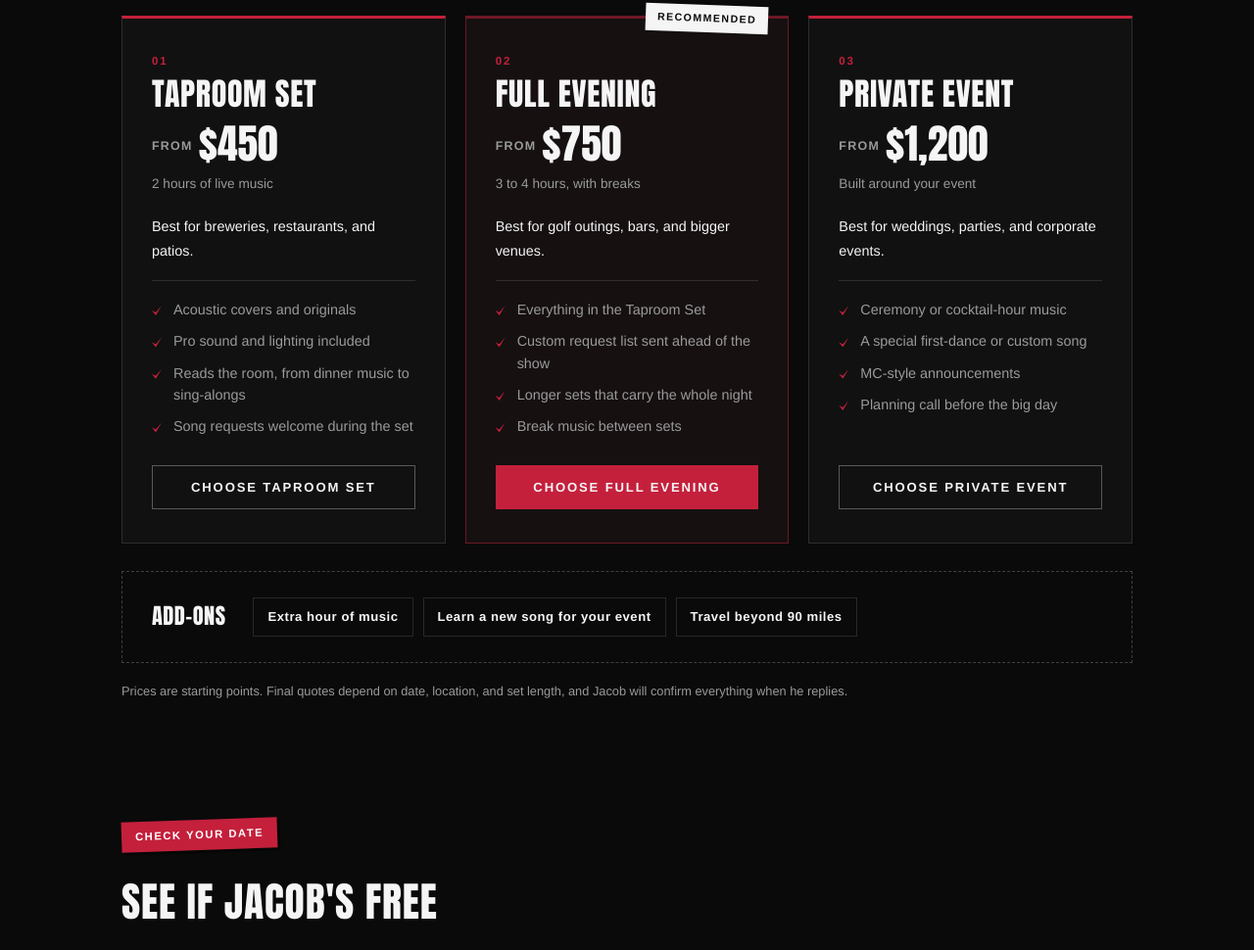
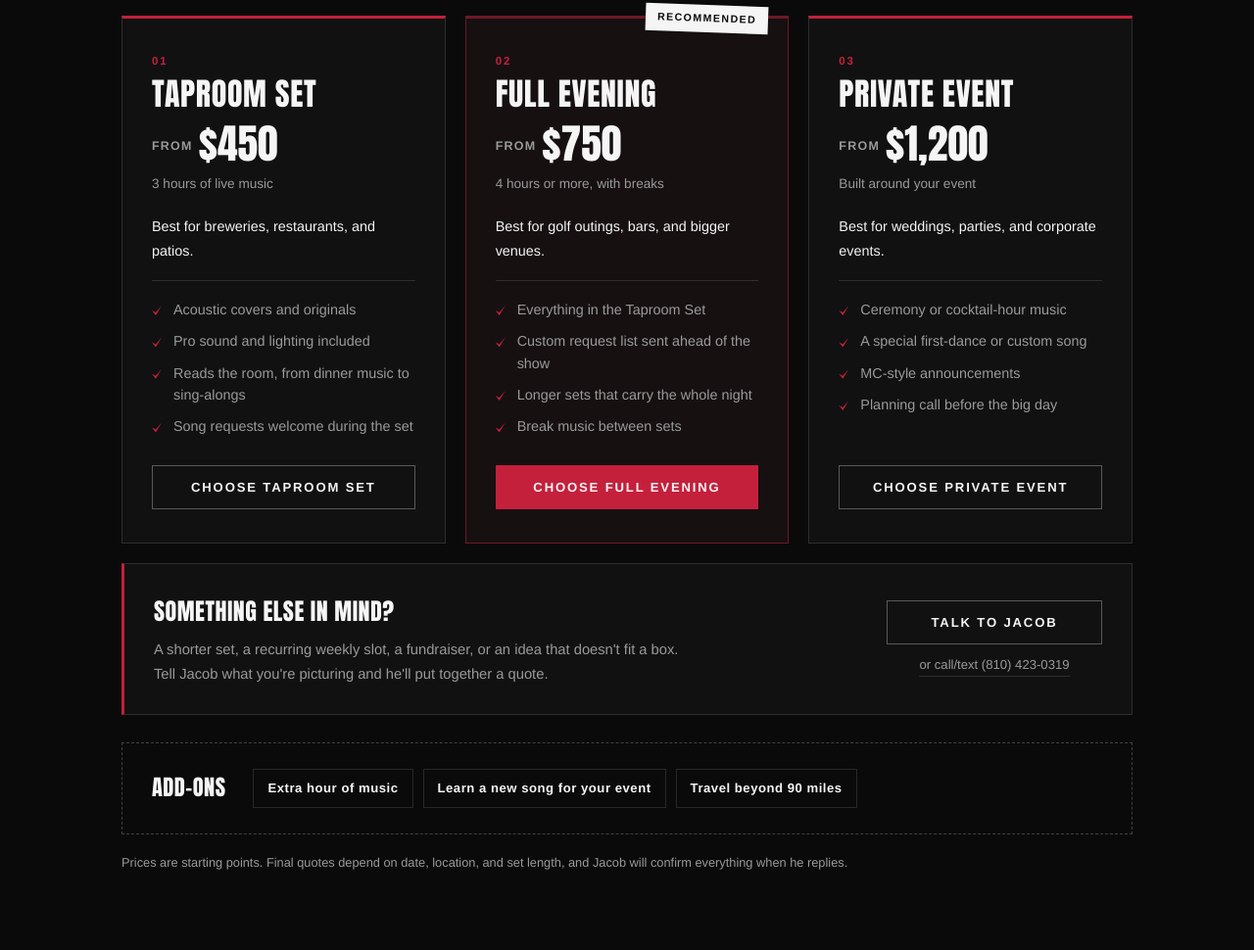
Before and after one commit to kwaker225/jacobsmithmusic, a plain HTML site: page book.html in a window 1280 px wide. Shown: the part 1832-2802 px from the top of the page at 98% size. Drawn offline with nearby package versions, Linux system fonts and the light colour scheme; no server answers.

Commit message:
Taproom Set to 3 hours, add 'Something else' contact option
Co-Authored-By: Claude Opus 5.5 <noreply@anthropic.com>
Claude-Session: https://claude.ai/code/session_01RKtNUxnTJsDfEjU7TPAkHv

```diff
--- a/book.html
+++ b/book.html
@@ -83,6 +83,13 @@
   .btn-ghost{background:transparent;color:var(--white);border:1.5px solid rgba(255,255,255,0.3);cursor:pointer;}
   .btn-ghost:hover{border-color:var(--red);background:rgba(196,32,60,0.1);}
   .pkg-card .btn-primary{cursor:pointer;}
+  .pkg-custom{margin-top:20px;background:var(--bg-soft);border:1px solid var(--line);border-left:3px solid var(--red);padding:28px 30px;display:flex;gap:28px;align-items:center;justify-content:space-between;}
+  .pkg-custom h3{font-size:1.5rem;color:var(--white);margin-bottom:6px;}
+  .pkg-custom p{margin:0;color:var(--grey);font-size:0.92rem;max-width:560px;}
+  .pkg-custom-actions{display:flex;flex-direction:column;align-items:center;gap:10px;flex-shrink:0;min-width:220px;}
+  .pkg-custom-call{font-size:0.82rem;color:var(--grey);border-bottom:1px solid var(--line);}
+  .pkg-custom-call:hover{color:var(--white);}
+  @media(max-width:700px){.pkg-custom{flex-direction:column;align-items:stretch;}.pkg-custom-actions{min-width:0;}}
   .addons{margin-top:28px;border:1px dashed rgba(255,255,255,0.22);padding:26px 30px;display:grid;grid-template-columns:auto 1fr;gap:28px;align-items:start;}
   @media(max-width:700px){.addons{grid-template-columns:1fr;gap:14px;}}
   .addons h3{font-size:1.4rem;color:var(--white);}
@@ -426,7 +433,7 @@
           <p class="pkg-tier">01</p>
           <h3>Taproom Set</h3>
           <p class="pkg-price"><small>From</small>$450</p>
-          <p class="pkg-length">2 hours of live music</p>
+          <p class="pkg-length">3 hours of live music</p>
           <p class="pkg-best">Best for breweries, restaurants, and patios.</p>
           <ul class="pkg-list">
             <li>Acoustic covers and originals</li>
@@ -442,7 +449,7 @@
           <p class="pkg-tier">02</p>
           <h3>Full Evening</h3>
           <p class="pkg-price"><small>From</small>$750</p>
-          <p class="pkg-length">3 to 4 hours, with breaks</p>
+          <p class="pkg-length">4 hours or more, with breaks</p>
           <p class="pkg-best">Best for golf outings, bars, and bigger venues.</p>
           <ul class="pkg-list">
             <li>Everything in the Taproom Set</li>
@@ -467,6 +474,17 @@
           </ul>
           <button type="button" class="btn btn-ghost" data-package="Private Event (from $1,200)">Choose Private Event</button>
         </article>
+      </div>
+
+      <div class="pkg-custom">
+        <div>
+          <h3>Something Else in Mind?</h3>
+          <p>A shorter set, a recurring weekly slot, a fundraiser, or an idea that doesn't fit a box. Tell Jacob what you're picturing and he'll put together a quote.</p>
+        </div>
+        <div class="pkg-custom-actions">
+          <button type="button" class="btn btn-ghost" data-package="Something else (talk to Jacob)">Talk to Jacob</button>
+          <a class="pkg-custom-call" href="tel:+18104230319">or call/text (810) 423-0319</a>
+        </div>
       </div>
 
       <div class="addons">
@@ -537,6 +555,7 @@
             <option>Taproom Set (from $450)</option>
             <option>Full Evening (from $750)</option>
             <option>Private Event (from $1,200)</option>
+            <option>Something else (talk to Jacob)</option>
           </select>
         </label>
 
```
